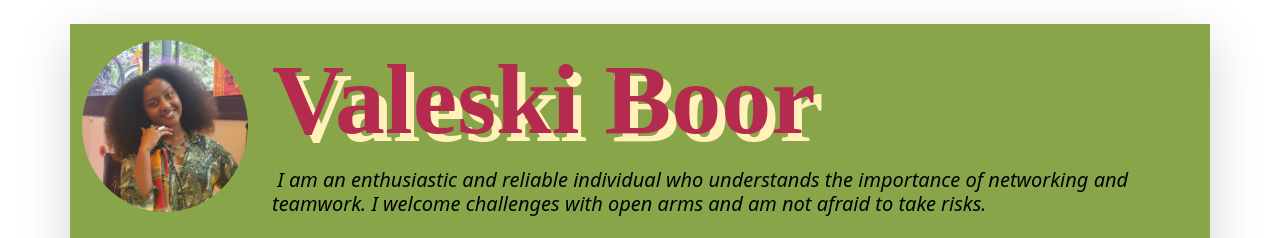
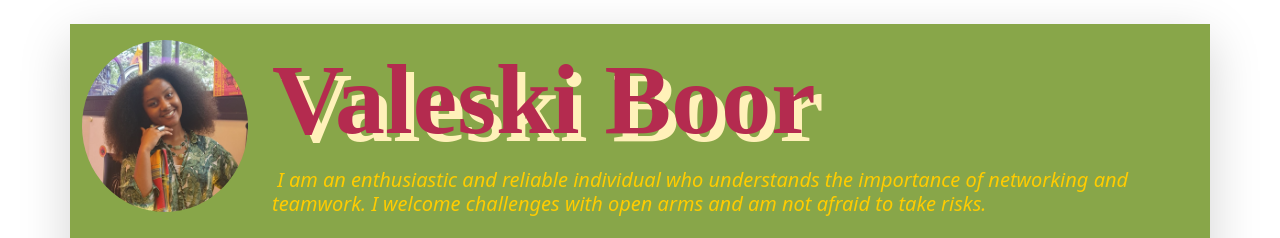
Before and after one commit to Valeskib/GitHub, a plain HTML site: page index.html in a window 1280 px wide. Shown: the top 238 px of the page. Drawn offline with nearby package versions, Linux system fonts and the light colour scheme; a web font is replaced by a local one.

Commit message:
yellow subtext

```diff
--- a/css/styles.css
+++ b/css/styles.css
@@ -8,7 +8,7 @@
 /* Styles for the body */
 
 body {
-	font-family: sans-serif Lato, "Open Sans", Roboto, "Segoe UI", "Helvetica Neue", Helvetica, Arial, sans-serif;
+	font-family: "Open Sans" "Segoe UI", "Helvetica Neue" sans-serif;
 	color: #202030;
 	background-color: #f8f8fc;
 }
@@ -68,9 +68,10 @@ color: #B42B4f;
 	background-color: #D96281 !important;
 }
 .aboutme {
-	color: #000000;
-    text-align: left;
+	font-family: "Monaco" "monospace";
+	text-align: left;
 	font-style: italic;
+	color: #FFCC00;
 }
 .title-biographycontent {
 	text-decoration: underline #ffcc00;
```
